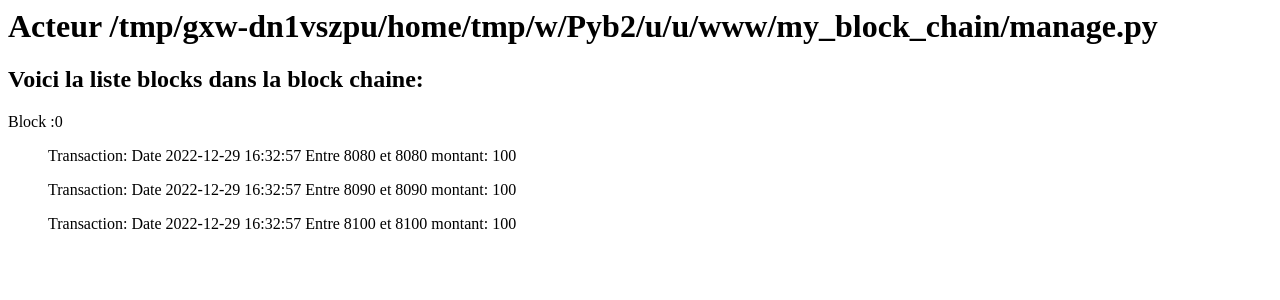
After one commit to KKesmia/BlockChain, a Django app: page /kd_coin/block_chaine in a window 1280 px wide. The commit adds this page. Shown: the top 300 px of the page. Run offline with Django 3.2, Linux system fonts and the light colour scheme; parts of the project's set-up code (start-up, migrations or seed data) failed here and were passed over.

Commit message:
Dispaly block_chain

```diff
--- /dev/null
+++ b/my_block_chain/kd_coin/templates/kd_coin/block_chaine.html
@@ -0,0 +1,8 @@
+<h1>Acteur {{ id_acteur }}</h1>
+<h2>Voici la liste blocks dans la block chaine:</h2>
+{% for block in liste_block %}
+    <p>Block :{{block.id}}</p>
+    {% for tr in block.transactions %}
+    <p style="text-indent:40px" >{{ tr }}</p>
+    {% endfor %}
+{% endfor %}
--- /dev/null
+++ b/my_block_chain/kd_coin/templates/kd_coin/block_courant.html
@@ -0,0 +1,6 @@
+<h1>Acteur {{ id_acteur }}</h1>
+<h2>Voici la liste des Transactions du block courant:</h2>
+<p>Voici la liste des Transactions :</p>
+{% for tr in transactions %}
+<p style="text-indent:40px" > {{ tr }}</p>
+{% endfor %}
--- a/my_block_chain/kd_coin/templates/kd_coin/index.html
+++ b/my_block_chain/kd_coin/templates/kd_coin/index.html
@@ -1,5 +1 @@
-<h1>Acteur {{ id_acteur }}</h1>
-<h2>Voici la liste des Transactions du block courant:</h2>
-{% for tr in transactions %}
-<p>Voici la liste des Transactions : {{ tr }}</p>
-{% endfor %}
+<h1>Hello there !</h1>
--- a/my_block_chain/kd_coin/urls.py
+++ b/my_block_chain/kd_coin/urls.py
@@ -4,9 +4,10 @@ from . import views
 
 urlpatterns = [
     path('', views.index, name='index'),
+    path('block_courant', views.return_block_courant, name='return_block_courant'),
+    path('block_chaine', views.return_block_chaine, name='block_chaine'),
     path('receive_transaction', views.receive_transaction, name='receive_transaction'),
     path('receive_nonce', views.receive_nonce, name='receive_nonce'),
     path('loop', views.loop, name='loop'),
     path('test', views.test, name='test'),
-
 ]
--- a/my_block_chain/kd_coin/views.py
+++ b/my_block_chain/kd_coin/views.py
@@ -133,14 +133,17 @@ my_block_chaine.liste_blocks.append(premier_block)
 my_block_chaine.eval(None)
 
 def index (request):
+    return render(request, 'kd_coin/index.html')
+
+def return_block_courant(request):
     data ={'id_acteur': sys.argv[-1],
-            'transactions': block_courant.transactions,}
-    return render(request, 'kd_coin/index.html', data)
+           'transactions': block_courant.transactions,}
+    return render(request, 'kd_coin/block_courant.html', data)
 
-def return_block_chain(request):
+def return_block_chaine(request):
     data ={'id_acteur': sys.argv[-1],
-            'transactions': block_courant.transactions,}
-    return render(request, 'kd_coin/index.html', data)
+           'liste_block': my_block_chaine.liste_blocks,}
+    return render(request, 'kd_coin/block_chaine.html', data)
 
 def generate_transaction():
     # Generate random transaction
```
